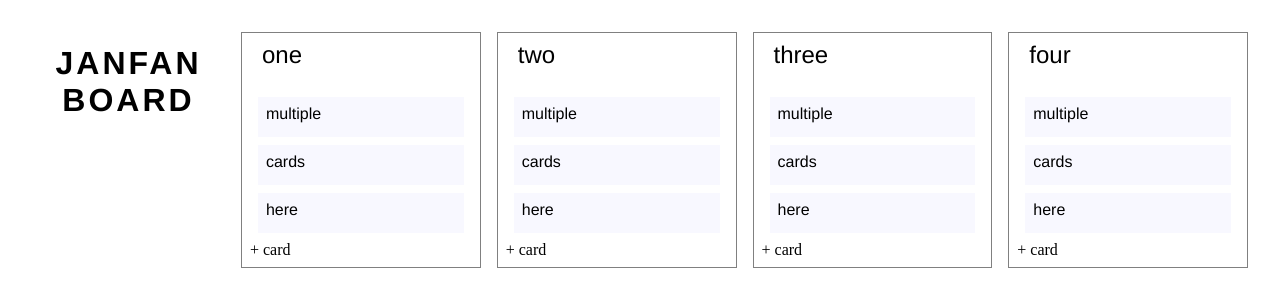
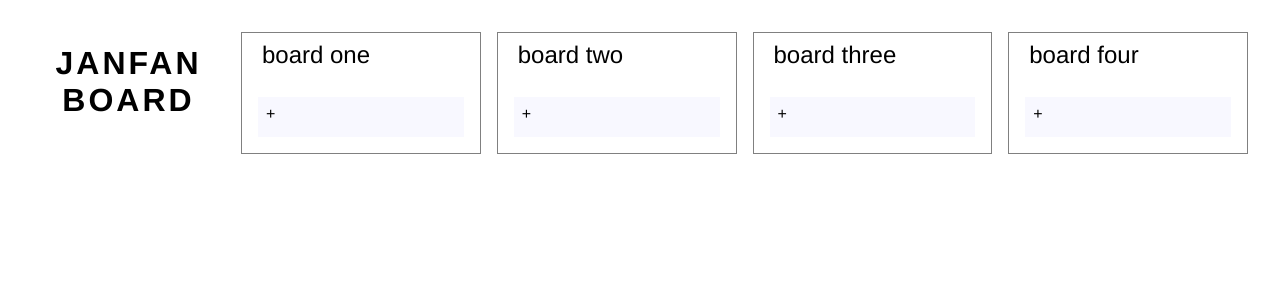
Before and after one commit to jackielfu/janfan, a React (Create React App) app: page / in a window 1280 px wide. Shown: the top 306 px of the page. Built offline with nearby package versions, Linux system fonts and the light colour scheme.

Commit message:
Delete dummy data

```diff
--- a/src/App.js
+++ b/src/App.js
@@ -3,7 +3,7 @@ import './App.css';
 
 import KanbanBoard from './components/KanbanBoard.js';
 
-const titles = ['one', 'two', 'three', 'four'];
+const titles = ['board one', 'board two', 'board three', 'board four'];
 
 class App extends Component {
   render() {
--- a/src/components/KanbanBoard.js
+++ b/src/components/KanbanBoard.js
@@ -4,7 +4,7 @@ import KanbanHeader from './KanbanHeader.js';
 
 class KanbanBoard extends React.Component {
   state = {
-    cards: ['multiple', 'cards', 'here']
+    cards: []
   };
 
   addCard = card => {
@@ -23,12 +23,20 @@ class KanbanBoard extends React.Component {
         {cards.map((card, index) => {
           return <KanbanCard card={card} key={index} />
         })}
-        <div onClick={() => this.addCard(window.prompt('What would you like to add?'))}>
-          {' '} + card{' '}
+        <div style={cardStyle} onClick={() => this.addCard(window.prompt('What would you like to add?'))}>
+          {' '} + {' '}
         </div>
       </div>
     )
   }
+}
+
+const cardStyle = {
+  fontFamily: 'helvetica',
+  height: '1.5em',
+  backgroundColor: 'ghostwhite',
+  margin: '.5em',
+  padding: '.5em'
 }
 
 const boardStyle = {
```
